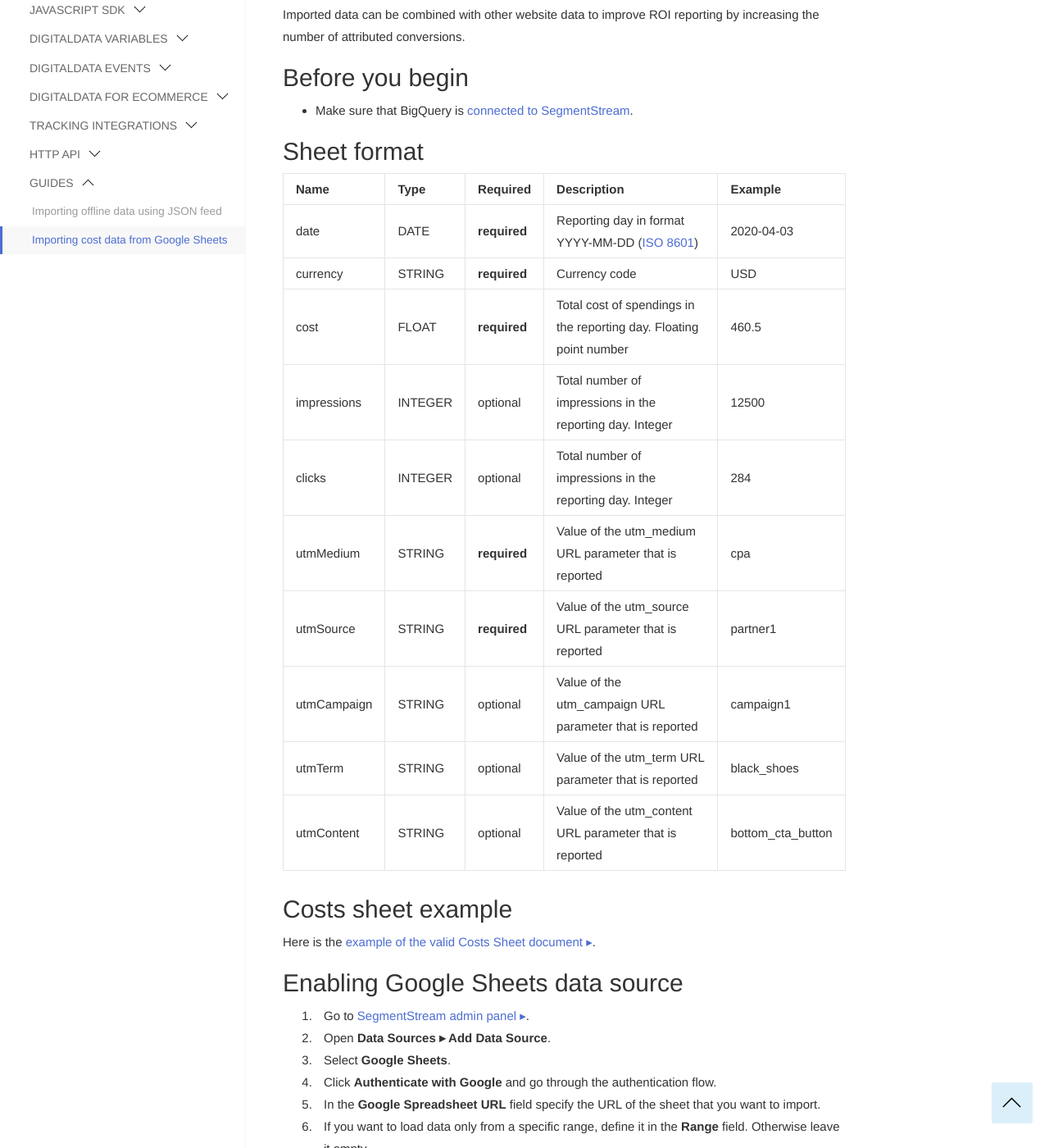
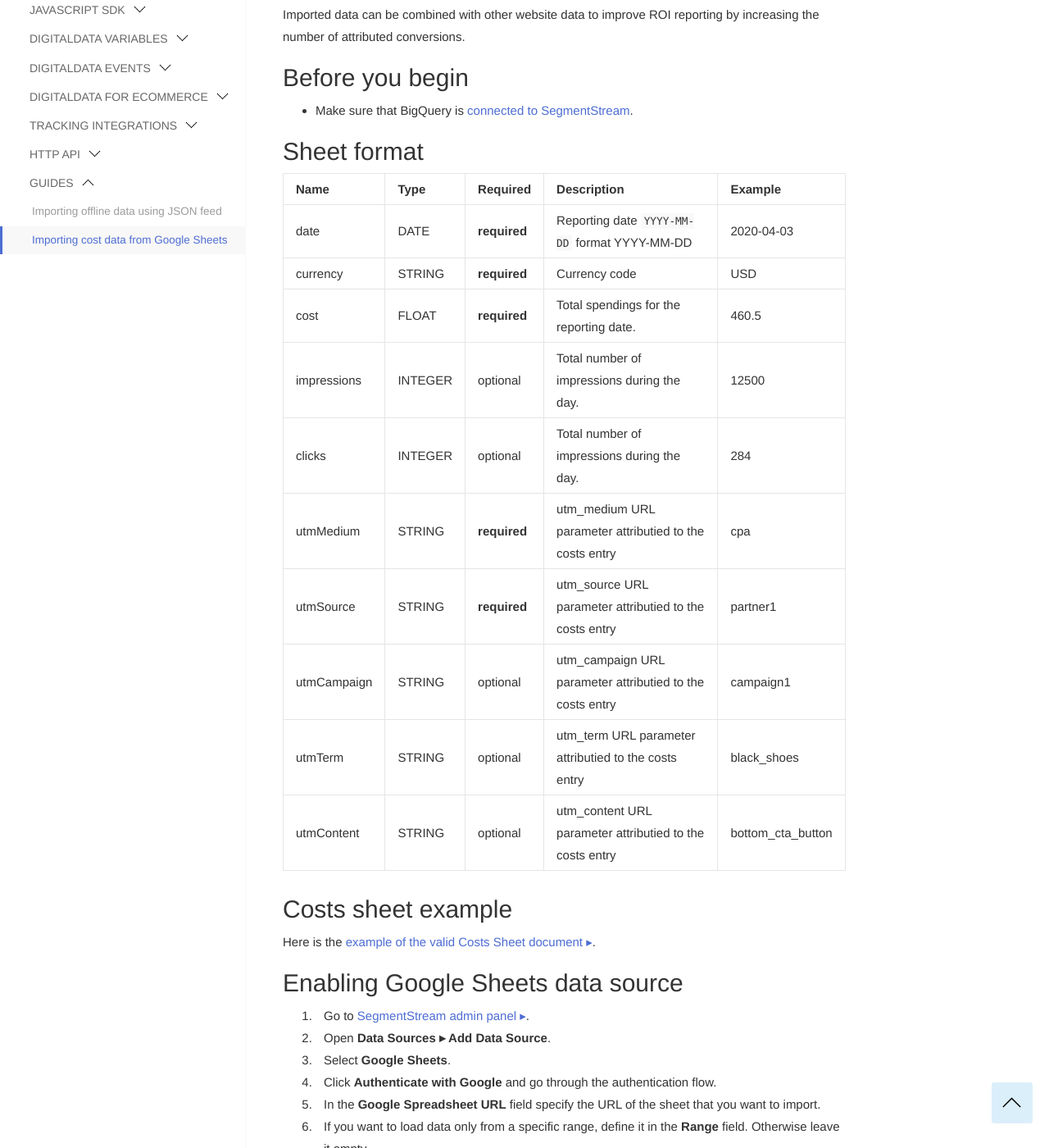
Before and after one commit to segmentstream-com/segmentstream-com.github.io, a Jekyll site: the page built from _docs/guides/google-sheets-cost-data-import.md, in a window 1280 px wide and 1400 px high, scrolled down 375 px. Shown: the whole window at 82% size. Built offline with Jekyll 4.4.1, drawn with Linux system fonts in a browser that asks for light colours; nearby versions of some CDN libraries; some of the changed text lies outside the part shown.

Commit message:
descriptions improvement

```diff
--- a/_docs/guides/google-sheets-cost-data-import.md
+++ b/_docs/guides/google-sheets-cost-data-import.md
@@ -18,16 +18,16 @@ Imported data can be combined with other website data to improve ROI reporting b
 
 Name | Type | Required | Description | Example |
 --- | --- | --- | --- | --- |
-date | DATE | **required** |  Reporting day in format YYYY-MM-DD ([ISO 8601](https://en.wikipedia.org/wiki/ISO_8601)) | 2020-04-03
-currency| STRING | **required** |Currency code | USD
-cost | FLOAT | **required** | Total cost of spendings in the reporting day. Floating point number | 460.5
-impressions| INTEGER | optional |Total number of impressions in the reporting day. Integer | 12500
-clicks | INTEGER | optional | Total number of impressions in the reporting day. Integer | 284
-utmMedium | STRING | **required** | Value of the utm_medium URL parameter that is reported | cpa
-utmSource | STRING | **required** | Value of the utm_source URL parameter that is reported | partner1
-utmCampaign | STRING | optional | Value of the utm_campaign URL parameter that is reported | campaign1
-utmTerm | STRING | optional | Value of the utm_term URL parameter that is reported | black_shoes
-utmContent | STRING | optional | Value of the utm_content URL parameter that is reported |bottom_cta_button
+date | DATE | **required** |  Reporting date `YYYY-MM-DD` format YYYY-MM-DD | 2020-04-03
+currency| STRING | **required** | Currency code | USD
+cost | FLOAT | **required** | Total spendings for the reporting date. | 460.5
+impressions| INTEGER | optional | Total number of impressions during the day. | 12500
+clicks | INTEGER | optional | Total number of impressions during the day. | 284
+utmMedium | STRING | **required** | utm_medium URL parameter attributied to the costs entry | cpa
+utmSource | STRING | **required** | utm_source URL parameter attributied to the costs entry | partner1
+utmCampaign | STRING | optional | utm_campaign URL parameter attributied to the costs entry | campaign1
+utmTerm | STRING | optional | utm_term URL parameter attributied to the costs entry | black_shoes
+utmContent | STRING | optional | utm_content URL parameter attributied to the costs entry |bottom_cta_button
 
 ## Costs sheet example
 
```
Also changed, not shown: other parts of _docs/guides/google-sheets-cost-data-import.md (+1 -1 lines).
